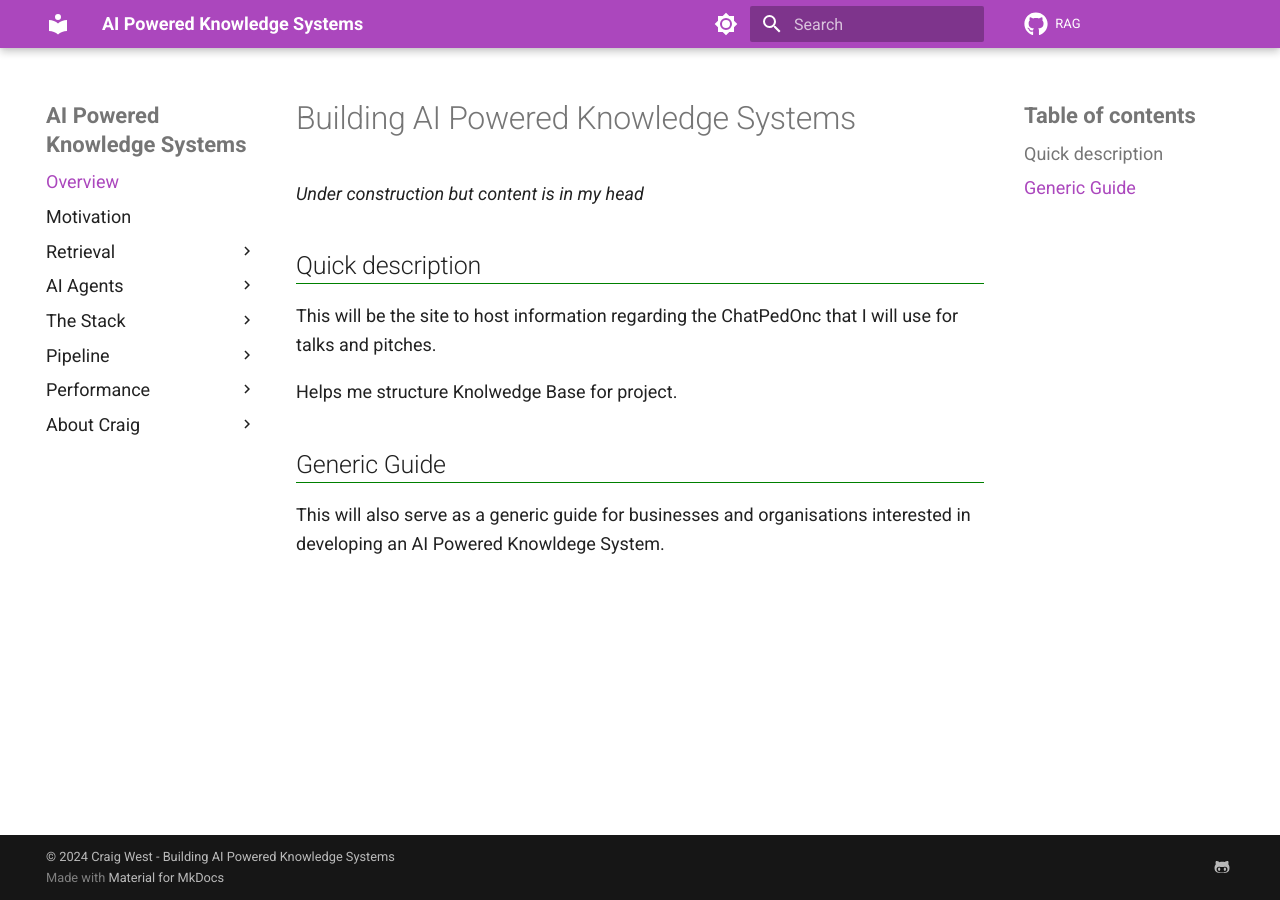
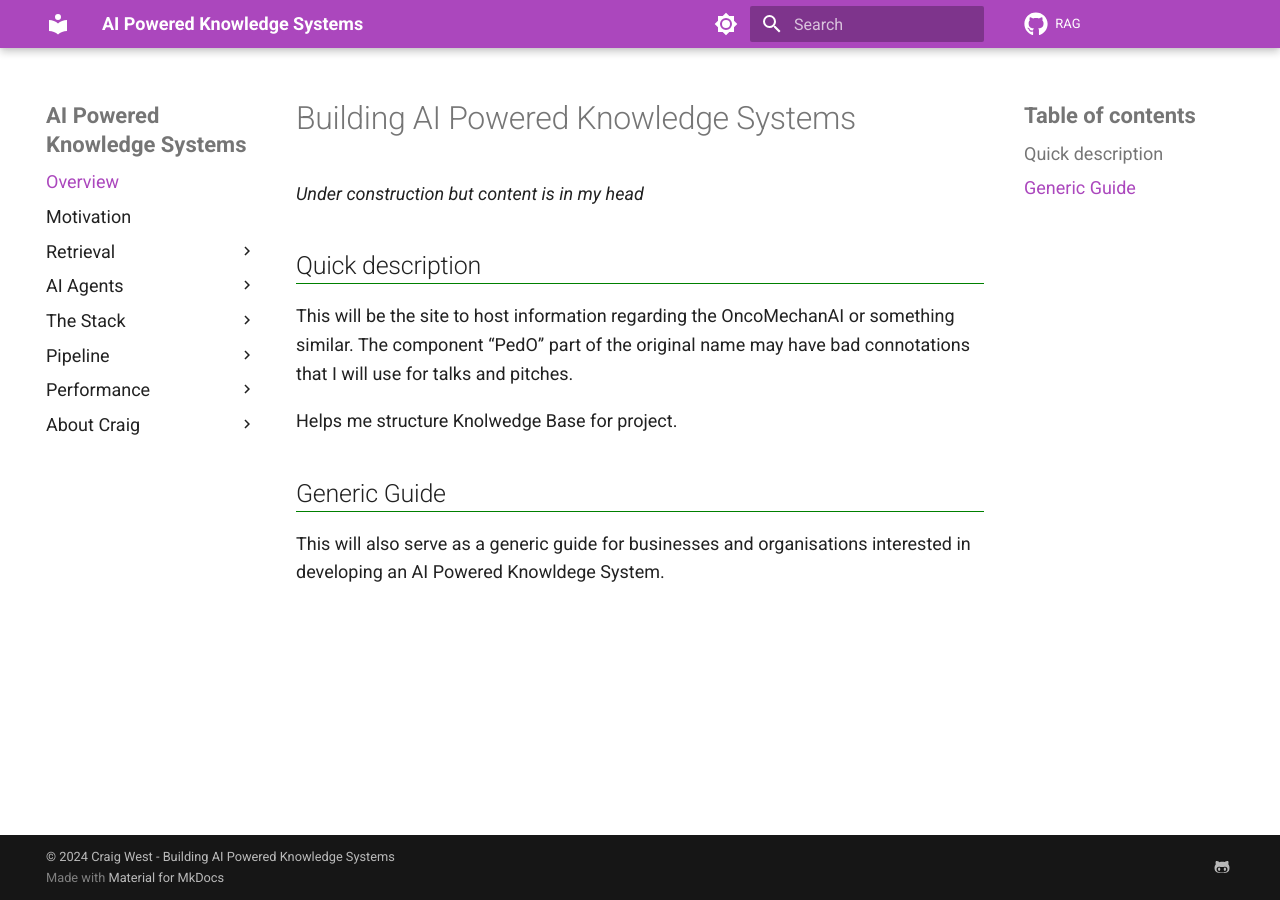
Before and after one commit to Python-Test-Engineer/AI-KB-BOOK, an MkDocs documentation site: the page built from docs/index.md, in a window 1280 px wide. Built offline with MkDocs 1.6.1 and Material for MkDocs 9.7.7, drawn with Linux system fonts in a browser that asks for light colours.

Commit message:
rename app

```diff
--- a/docs/index.md
+++ b/docs/index.md
@@ -4,7 +4,7 @@
 
 ## Quick description
 
-This will be the site to host information regarding the ChatPedOnc that I will use for talks and pitches.
+This will be the site to host information regarding the OncoMechanAI or something similar. The component “PedO” part of the original name may have bad connotations   that I will use for talks and pitches.
 
 Helps me structure Knolwedge Base for project.
 
```
Also changed, not shown: site/index.html, site/search/search_index.json, 1 other file.
